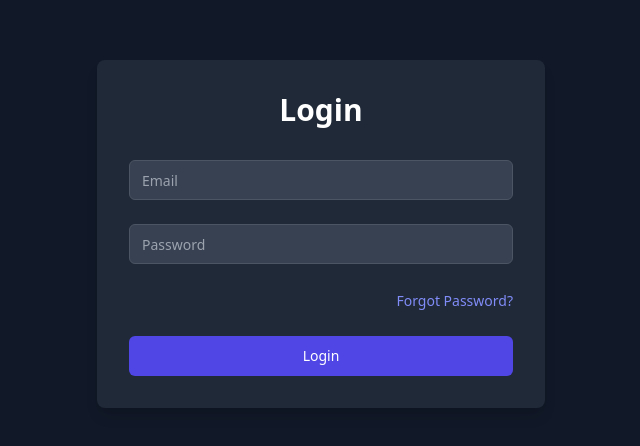
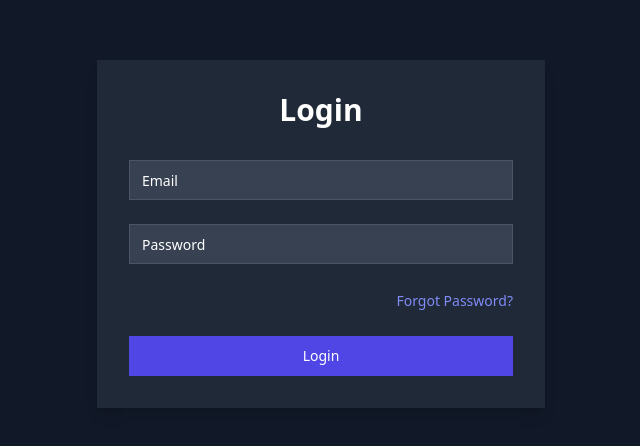
Before and after one commit to jfisher1000/stock-game-v2, a React (Vite) app: page /login in a window 1280 px wide. Shown: the part 166-612 px from the top of the page, without its empty margins (319-959 px from the left). Built offline with nearby package versions, Linux system fonts and the light colour scheme; no server answers.

Commit message:
Update tailwind.config.js

```diff
--- a/tailwind.config.js
+++ b/tailwind.config.js
@@ -1,5 +1,5 @@
 /** @type {import('tailwindcss').Config} */
-export default {
+module.exports = {
   darkMode: ["class"],
   content: [
     './pages/**/*.{ts,tsx}',
@@ -17,6 +17,46 @@
       },
     },
     extend: {
+      colors: {
+        border: "hsl(var(--border))",
+        input: "hsl(var(--input))",
+        ring: "hsl(var(--ring))",
+        background: "hsl(var(--background))",
+        foreground: "hsl(var(--foreground))",
+        primary: {
+          DEFAULT: "hsl(var(--primary))",
+          foreground: "hsl(var(--primary-foreground))",
+        },
+        secondary: {
+          DEFAULT: "hsl(var(--secondary))",
+          foreground: "hsl(var(--secondary-foreground))",
+        },
+        destructive: {
+          DEFAULT: "hsl(var(--destructive))",
+          foreground: "hsl(var(--destructive-foreground))",
+        },
+        muted: {
+          DEFAULT: "hsl(var(--muted))",
+          foreground: "hsl(var(--muted-foreground))",
+        },
+        accent: {
+          DEFAULT: "hsl(var(--accent))",
+          foreground: "hsl(var(--accent-foreground))",
+        },
+        popover: {
+          DEFAULT: "hsl(var(--popover))",
+          foreground: "hsl(var(--popover-foreground))",
+        },
+        card: {
+          DEFAULT: "hsl(var(--card))",
+          foreground: "hsl(var(--card-foreground))",
+        },
+      },
+      borderRadius: {
+        lg: "var(--radius)",
+        md: "calc(var(--radius) - 2px)",
+        sm: "calc(var(--radius) - 4px)",
+      },
       keyframes: {
         "accordion-down": {
           from: { height: "0" },
```
